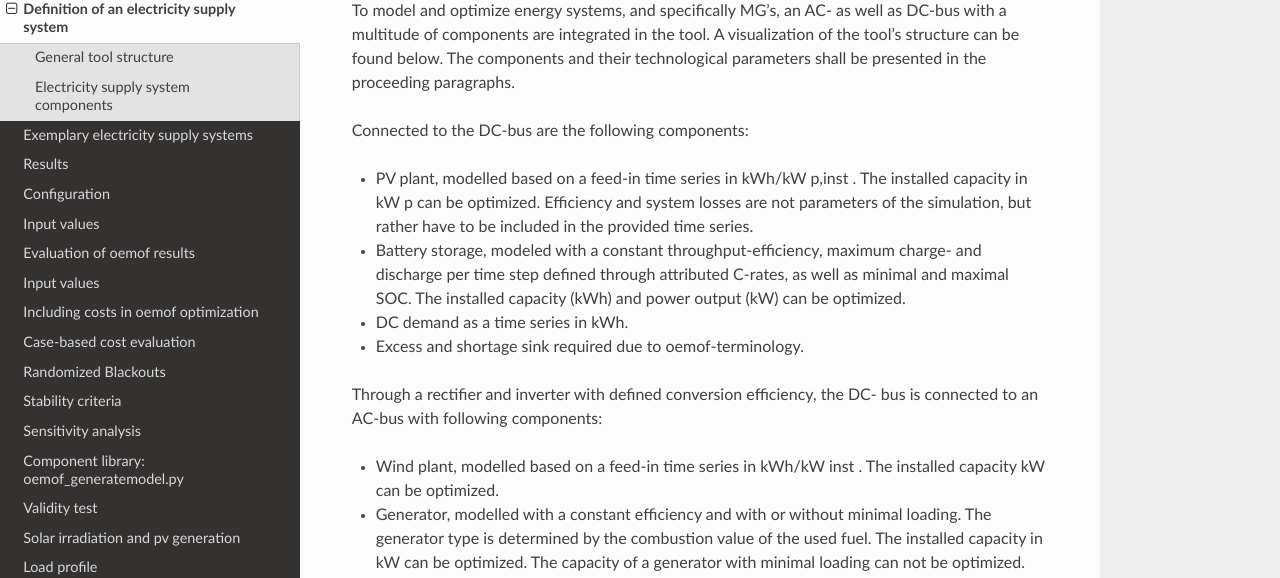
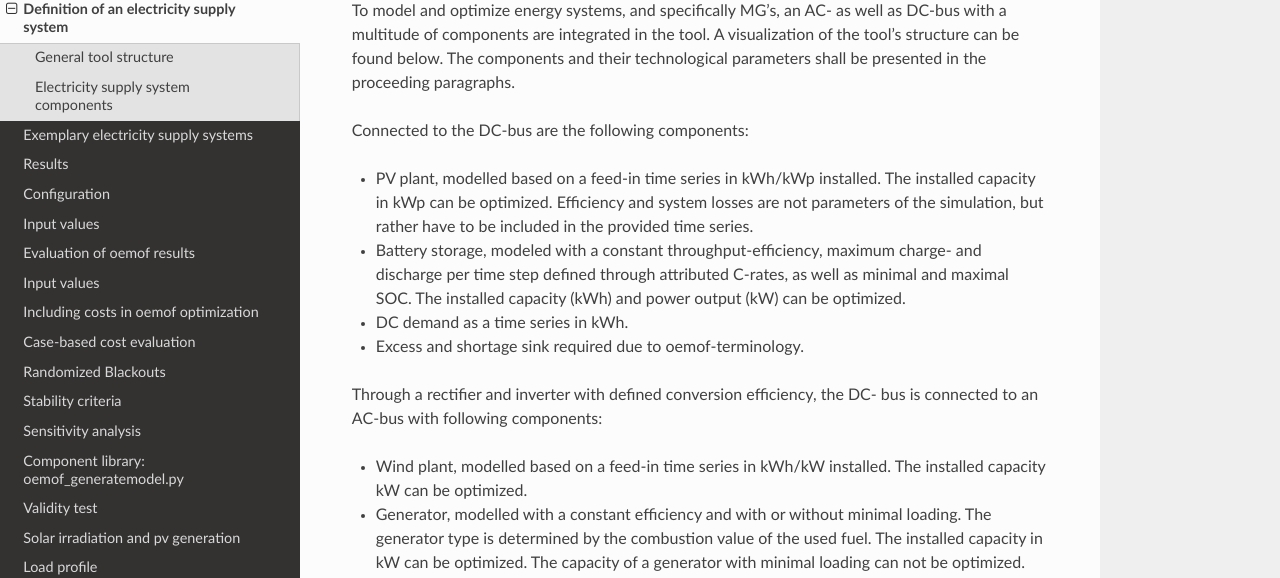
Before and after one commit to rl-institut/offgridders, a Sphinx documentation site: the page built from docs/Definition.rst, in a window 1280 px wide and 900 px high, scrolled down 964 px. Shown: the part 89-667 px from the top of the window. Built offline with Sphinx 7.4.7 and the Read the Docs theme 2.0.0, drawn with Linux system fonts in a browser that asks for light colours.

Commit message:
Apply suggestions from code review

```diff
--- a/docs/Definition.rst
+++ b/docs/Definition.rst
@@ -35,8 +35,8 @@ presented in the proceeding paragraphs.
 
 Connected to the DC-bus are the following components:
 
-*   PV plant, modelled based on a feed-in time series in kWh/kW p,inst . The installed
-    capacity in kW p can be optimized. Efficiency and system losses are not parameters of
+*   PV plant, modelled based on a feed-in time series in kWh/kWp installed. The installed
+    capacity in kWp can be optimized. Efficiency and system losses are not parameters of
     the simulation, but rather have to be included in the provided time series.
 *   Battery storage, modeled with a constant throughput-efficiency, maximum charge-
     and discharge per time step defined through attributed C-rates, as well as minimal and maximal SOC.
@@ -47,7 +47,7 @@ Connected to the DC-bus are the following components:
 Through a rectifier and inverter with defined conversion efficiency, the DC- bus is connected
 to an AC-bus with following components:
 
-*   Wind plant, modelled based on a feed-in time series in kWh/kW inst . The installed
+*   Wind plant, modelled based on a feed-in time series in kWh/kW installed. The installed
     capacity kW can be optimized.
 *   Generator, modelled with a constant efficiency and with or without minimal loading.
     The generator type is determined by the combustion value of the used fuel. The installed
```
